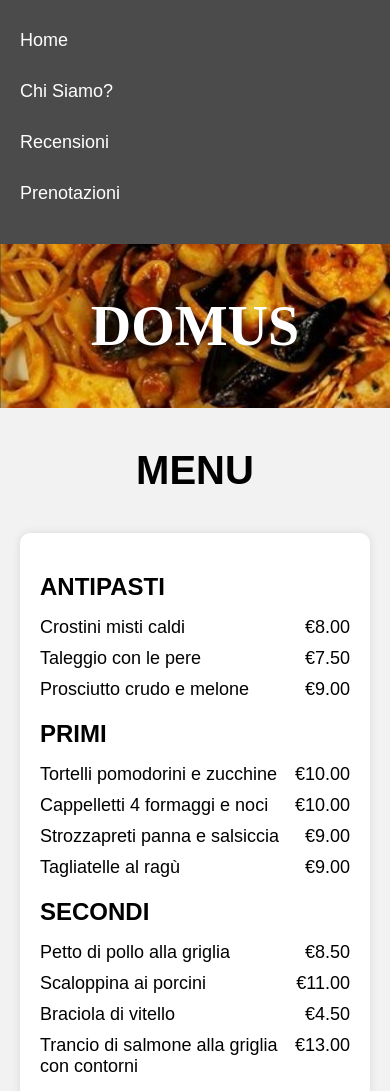
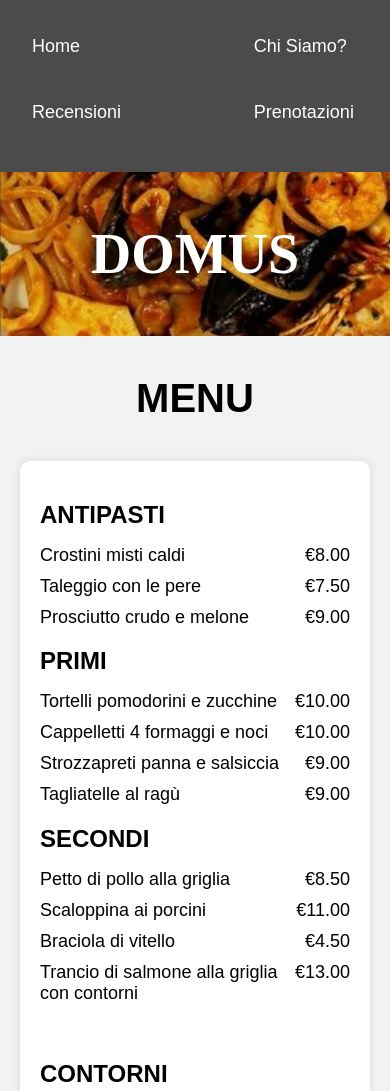
Before and after one commit to Project-Work-PCTO/Project-Work, a plain HTML site: page domus.html in a window 390 px wide. Shown: the top 1091 px of the page. Drawn offline with Linux system fonts and the light colour scheme.

Commit message:
Update ristoranti.css

```diff
--- a/ristoranti.css
+++ b/ristoranti.css
@@ -15,7 +15,7 @@ header {
 .upper {
     display: flex;
     justify-content: space-between;
-    max-width: 1200px;
+    max-width: 80rem;
     margin: 0 auto;
     flex-wrap: wrap;
 }
@@ -24,10 +24,19 @@ header {
     color: #fff;
     text-decoration: none;
     font-size: 18px;
-    padding: 10px 20px;
-    flex-basis: calc(50% - 10px);
-    margin-bottom: 10px;
+    padding: 1rem 2rem;
 }
+
+@media screen and (max-width: 600px) {
+    .upper a {
+        display: block;
+        margin-bottom: 10px;
+        padding: 1rem 2rem;
+        flex-basis: calc(30% - 0.8rem);
+        margin-bottom: 0.8rem;
+    }
+}
+
 
 .upper a:hover {
     background-color: #9c9c9c;
```
